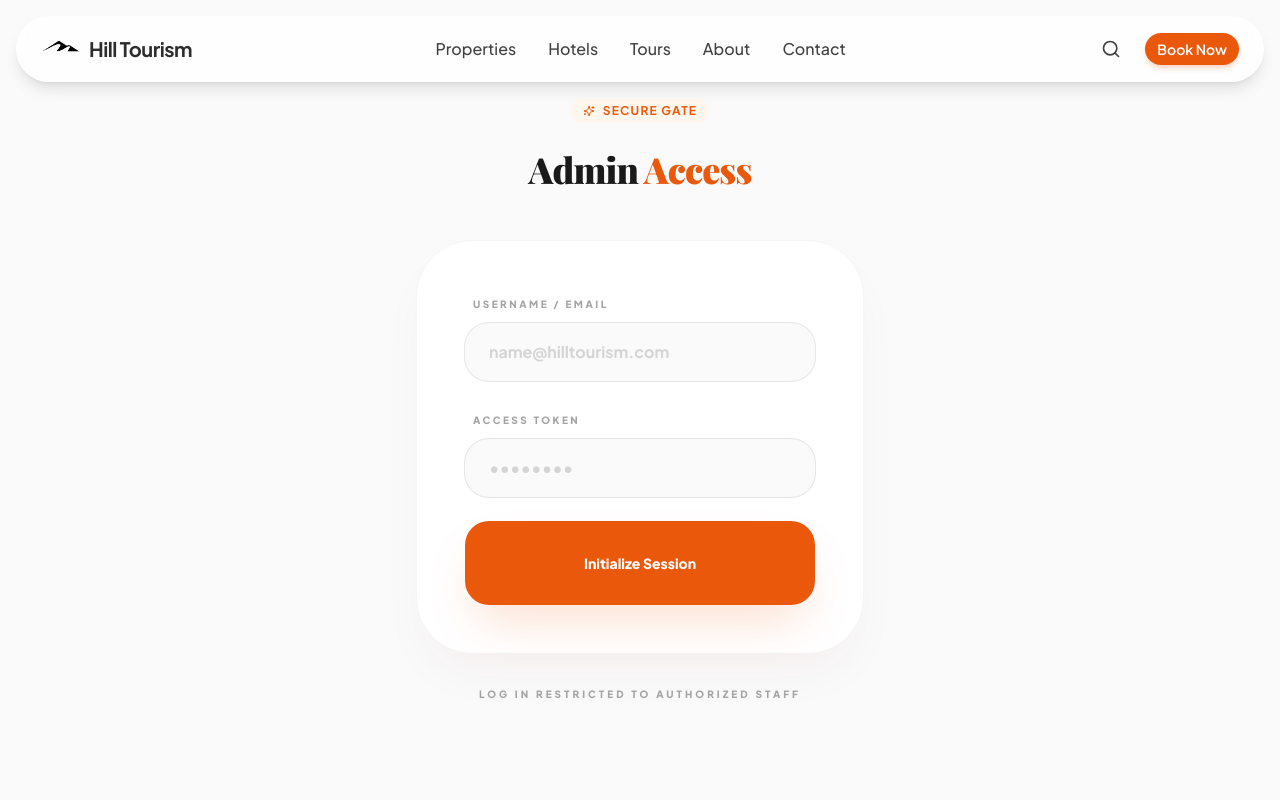
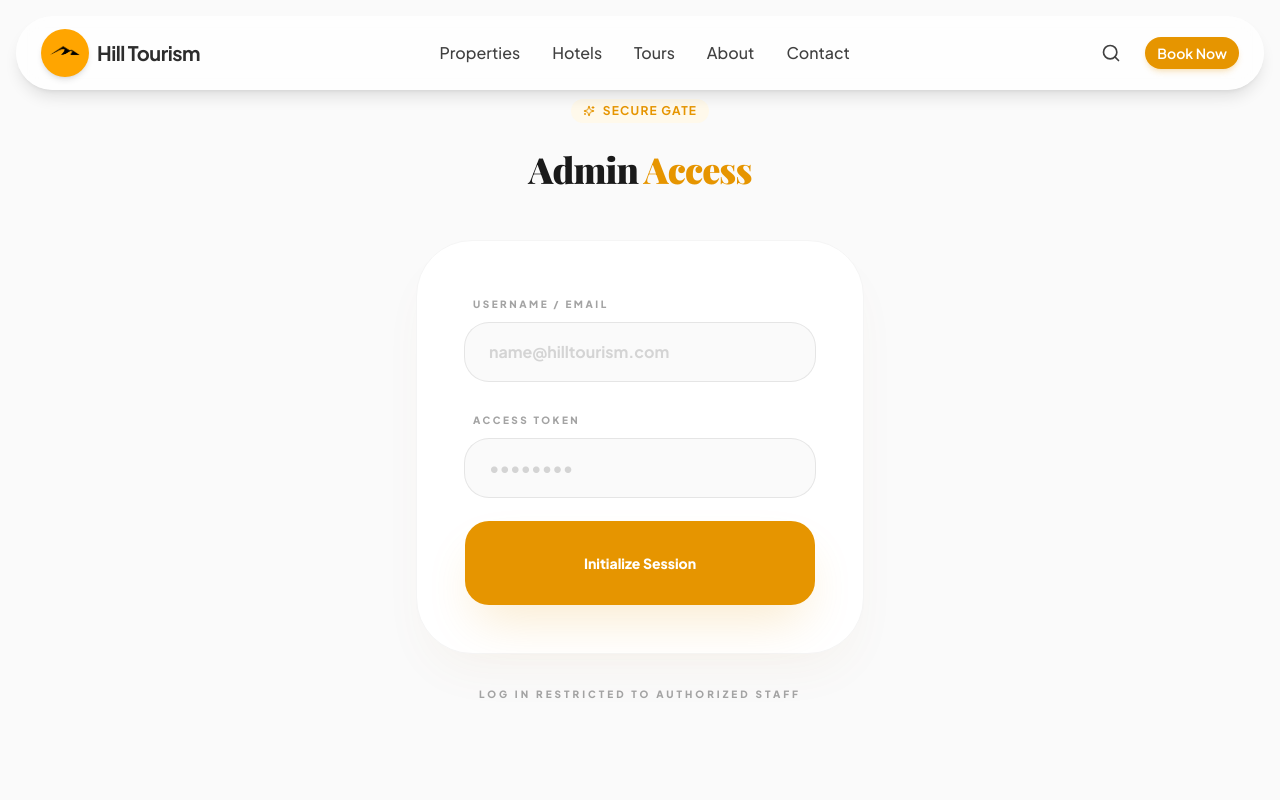
Before and after one commit to Kousikgit/hilltourism, a Next.js app: page /admin/login in a window 1280 px wide. Shown: the top 800 px of the page. Built offline with nearby package versions, Linux system fonts and the light colour scheme.

Commit message:
style: update UI components and global styles

```diff
--- a/src/app/globals.css
+++ b/src/app/globals.css
@@ -5,7 +5,7 @@
 :root {
   --background: #ffffff;
   --foreground: #1a1a1a;
-  --primary: #f97316;
+  --primary: #FFA500;
   --primary-foreground: #ffffff;
   --radius: 0.75rem;
 }
--- a/src/components/Navbar.tsx
+++ b/src/components/Navbar.tsx
@@ -23,7 +23,9 @@ export function Navbar() {
         <nav className="fixed top-0 left-0 right-0 z-50 px-4 py-4 pointer-events-none">
             <div className="max-w-7xl mx-auto flex items-center justify-between glass px-6 py-3 rounded-full pointer-events-auto shadow-lg border-white/20">
                 <Link href="/" className="flex items-center gap-2 group">
-                    <Image src="/images/logo.png" alt="Hill Tourism Logo" width={200} height={60} className="h-10 w-auto object-contain transition-transform group-hover:scale-105" priority />
+                    <div className="flex items-center justify-center bg-[#FFA500] w-12 h-12 rounded-full p-2 shrink-0 shadow-md transition-transform group-hover:scale-105 group-hover:bg-[#ffb733]">
+                        <Image src="/images/logo.png" alt="Hill Tourism Logo" width={60} height={60} className="w-full h-full object-contain" priority />
+                    </div>
                     <span className="font-bold text-xl text-neutral-800 tracking-tight hidden sm:block">Hill Tourism</span>
                 </Link>
 
--- a/src/components/OurHotels.tsx
+++ b/src/components/OurHotels.tsx
@@ -45,7 +45,7 @@ export function OurHotels() {
     return (
         <section id="our-hotels" className="relative py-16 px-4 bg-primary-50/60 dark:bg-primary-900/20 overflow-hidden">
             {/* Subtle background pattern to add texture */}
-            <div className="absolute inset-0 bg-[radial-gradient(#f97316_1px,transparent_1px)] [background-size:24px_24px] opacity-[0.05] dark:opacity-[0.1]" />
+            <div className="absolute inset-0 bg-[radial-gradient(#FFA500_1px,transparent_1px)] [background-size:24px_24px] opacity-[0.05] dark:opacity-[0.1]" />
             <div className="max-w-7xl mx-auto space-y-10 relative z-10">
                 <div className="flex flex-col md:flex-row justify-between items-start md:items-end gap-8">
                     <div className="space-y-4">
--- a/src/components/PopularTours.tsx
+++ b/src/components/PopularTours.tsx
@@ -126,17 +126,7 @@ export function PopularTours({ hideHeader = false }: PopularToursProps) {
 
                 {/* Render the Active Carousel */}
                 <div className="space-y-6 pt-2 md:pt-6">
-                    {activeCategory !== 'all' && filteredTours.length > 0 && (
-                        <div className="flex items-center gap-6 mb-8">
-                            <h3 className="text-2xl font-black text-neutral-900 dark:text-white uppercase tracking-tighter shrink-0 italic-none">
-                                {activeCatData.title}
-                            </h3>
-                            <div className="h-px bg-neutral-200 dark:bg-white/10 w-full" />
-                            <div className="shrink-0 px-4 py-1.5 rounded-full bg-white dark:bg-neutral-800 border border-neutral-100 dark:border-white/5 text-[10px] font-black text-neutral-400 uppercase tracking-widest">
-                                {activeCatData.badge}
-                            </div>
-                        </div>
-                    )}
+
 
                     {filteredTours.length > 0 ? (
                         <TourCarousel key={activeCategory} tours={filteredTours} />
--- a/tailwind.config.ts
+++ b/tailwind.config.ts
@@ -14,14 +14,26 @@ const config: Config = {
             },
             colors: {
                 primary: {
-                    50: "#fff7ed",
-                    100: "#ffedd5",
-                    200: "#fed7aa",
-                    500: "#f97316",
-                    600: "#ea580c",
-                    800: "#9a3412",
-                    900: "#7c2d12",
+                    50: "#fff9eb",
+                    100: "#ffefc7",
+                    200: "#ffdf8f",
+                    500: "#FFA500",
+                    600: "#e69500",
+                    800: "#b37400",
+                    900: "#996300",
                     foreground: "#ffffff",
+                },
+                orange: {
+                    50: "#fff9eb",
+                    100: "#ffefc7",
+                    200: "#ffdf8f",
+                    300: "#ffc94d",
+                    400: "#ffb71a",
+                    500: "#FFA500",
+                    600: "#e69500",
+                    700: "#cc8400",
+                    800: "#b37400",
+                    900: "#996300",
                 },
                 accent: {
                     50: "#fdf8f6",
```
Also changed, not shown: src/components/Hero.tsx (+19 -19 lines).
